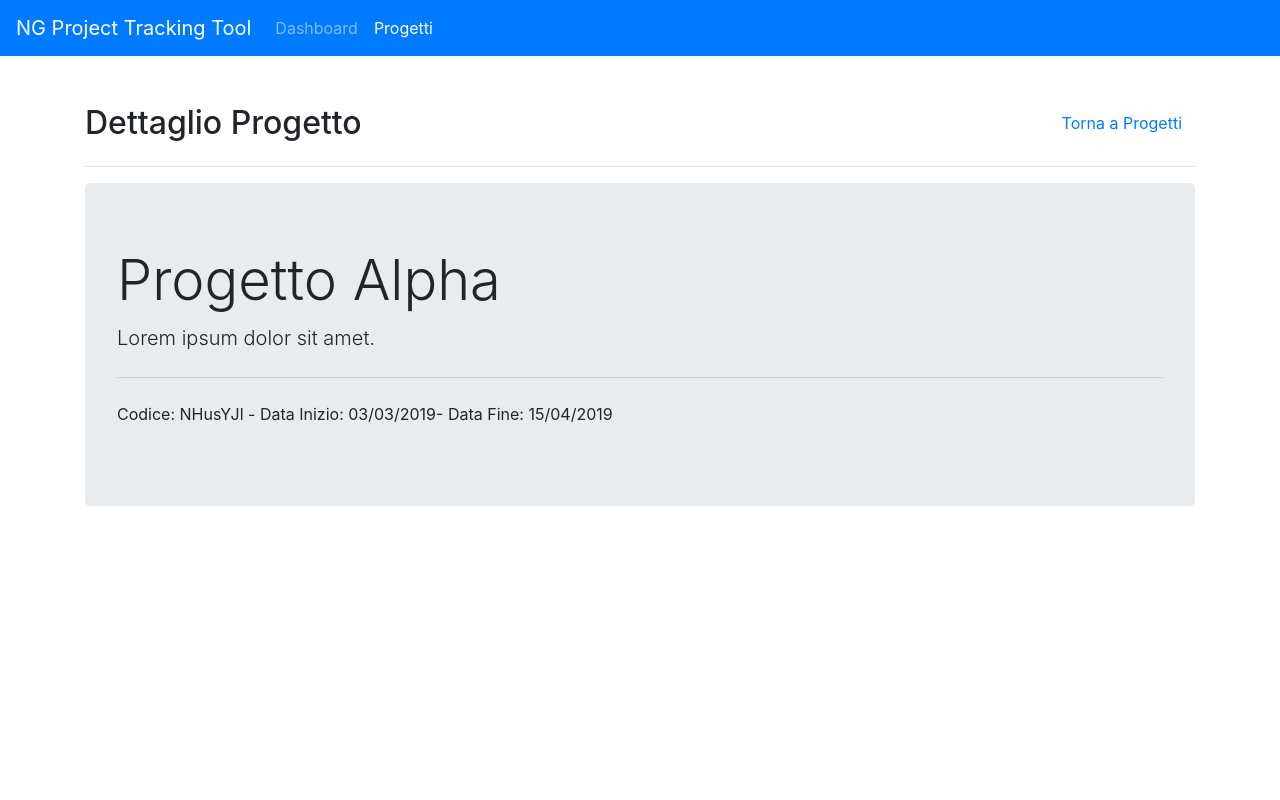
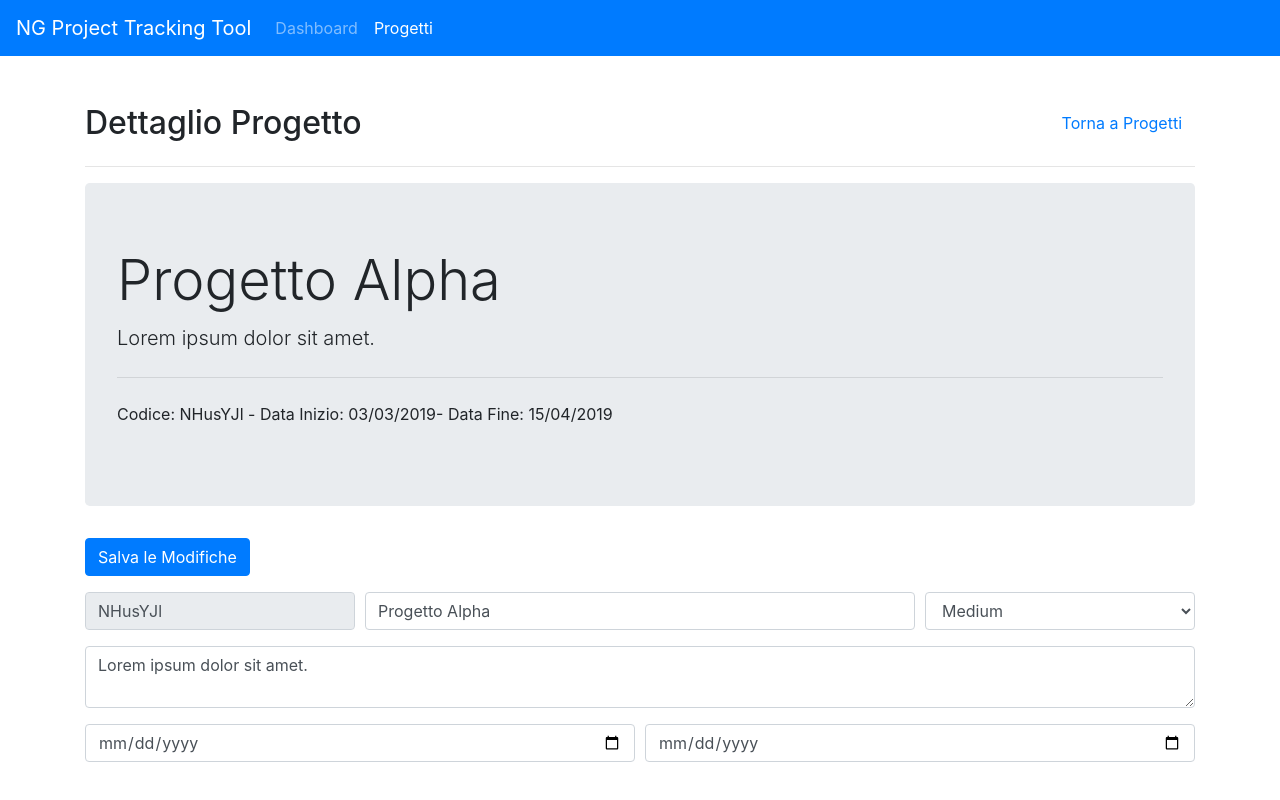
Before and after one commit to xantrix/ngptt, an Angular app: page /projects/detail/NHusYJl in a window 1280 px wide. Built offline with nearby package versions, Linux system fonts and the light colour scheme.

Commit message:
Update ProjectDetail with Edit ReactiveForm (and restore subscription)

```diff
--- a/src/app/projects/project-detail/project-detail.component.html
+++ b/src/app/projects/project-detail/project-detail.component.html
@@ -1,9 +1,60 @@
-<ngptt-section-header [title]="'Dettaglio Progetto'" [buttonLink]="'/projects'" [buttonLabel]="'Torna a Progetti'"></ngptt-section-header>
+<ngptt-section-header [title]="'Dettaglio Progetto'" [buttonLink]="'/projects'" [buttonLabel]="'Torna a Progetti'">
+</ngptt-section-header>
 
-<div class="jumbotron" *ngIf="project$ | async as project">
+<div class="jumbotron">
   <h1 class="display-4">{{project?.name}}</h1>
   <p class="lead">{{project?.description}}</p>
   <hr class="my-4">
   <p><span>Codice: {{project?.code}} - Data Inizio: {{project?.start | date:'dd/MM/yyyy'}}</span><span
       *ngIf="project?.end">- Data Fine: {{project?.end | date:'dd/MM/yyyy'}}</span></p>
 </div>
+
+<div class="row">
+  <div class="col">
+    <form [formGroup]="editProjectForm" (ngSubmit)="submitProjectForm()">
+      <div class="form-row">
+        <div class="col form-group">
+          <button type="submit" class="btn btn-primary">Salva le Modifiche</button>
+        </div>
+      </div>
+      <div class="form-row">
+        <div class="col form-group">
+          <input type="text" class="form-control" placeholder="Code" formControlName="code" disabled>
+          <p class="text-danger" *ngIf="editProjectForm.get('code').invalid && editProjectForm.get('code').touched">
+            <small>Il campo è richiesto</small></p>
+        </div>
+        <div class="col-md-6 form-group">
+          <input type="text" class="form-control" placeholder="Nome" formControlName="name">
+          <p class="text-danger" *ngIf="editProjectForm.get('name').invalid && editProjectForm.get('name').touched">
+            <small>Il campo è richiesto</small></p>
+        </div>
+        <div class="col form-group">
+          <select class="form-control" formControlName="priority">
+            <option value="low">Low</option>
+            <option value="medium">Medium</option>
+            <option value="high">High</option>
+          </select>
+          <p class="text-danger"
+            *ngIf="editProjectForm.get('priority').invalid && editProjectForm.get('priority').touched"><small>Il campo è
+              richiesto</small></p>
+        </div>
+      </div>
+      <div>
+        <div class="form-group">
+          <textarea class="form-control" placeholder="Descrizione" formControlName="description">
+                </textarea>
+        </div>
+        <div class="form-row">
+          <div class="form-group col-md-6">
+            <input type="date" class="form-control" placeholder="Data Inizio" formControlName="start">
+            <p class="text-danger" *ngIf="editProjectForm.get('start').invalid && editProjectForm.get('start').touched">
+              <small>Il campo è richiesto</small></p>
+          </div>
+          <div class="form-group col-md-6">
+            <input type="date" class="form-control" placeholder="Data Fine" formControlName="end">
+          </div>
+        </div>
+      </div>
+    </form>
+  </div>
+</div>
--- a/src/app/projects/project-detail/project-detail.component.ts
+++ b/src/app/projects/project-detail/project-detail.component.ts
@@ -1,25 +1,51 @@
-import { Component, OnInit, Input } from '@angular/core';
+import { Component, OnInit, OnDestroy, Input } from '@angular/core';
 import { Project } from 'src/app/shared/Project';
 import { ActivatedRoute, Route, ParamMap } from '@angular/router';
 import { ProjectService } from 'src/app/shared/services/project.service';
-import { Observable } from 'rxjs';
-import { switchMap } from 'rxjs/operators';
+import { Observable, Subscription } from 'rxjs';
+import { switchMap, tap } from 'rxjs/operators';
+import { FormGroup, FormControl, Validators } from '@angular/forms';
 
 @Component({
   selector: 'ngptt-project-detail',
   templateUrl: './project-detail.component.html',
-  styles: []
+  styles: [`
+  .form-control.ng-invalid.ng-touched {
+      border: 1px solid red;
+  }
+  `]
 })
-export class ProjectDetailComponent implements OnInit {
+export class ProjectDetailComponent implements OnInit, OnDestroy {
+  projectSubscription: Subscription;
   @Input() project: Project;
-  project$: Observable<Project>;
+  editProjectForm: FormGroup;
 
   constructor(private route: ActivatedRoute, private projectService: ProjectService) { }
 
   ngOnInit() {
-    this.project$ = this.route.paramMap.pipe(
-      switchMap((params: ParamMap) => this.projectService.get(params.get('code')))
-    );
+    this.projectSubscription = this.route.paramMap.pipe(
+      switchMap((params: ParamMap) => this.projectService.get(params.get('code'))),
+    ).subscribe((project) => {
+      this.project = project;
+      this.initForm();
+    })
   }
 
+  initForm() {
+    this.editProjectForm = new FormGroup({
+      'code': new FormControl(this.project.code, Validators.required),
+      'name': new FormControl(this.project.name, Validators.required),
+      'description': new FormControl(this.project.description),
+      'priority': new FormControl(this.project.priority, Validators.required),
+      'start': new FormControl(this.project.start),
+      'end': new FormControl(this.project.end)
+    });
+  }
+
+  submitProjectForm() {
+  }
+
+  ngOnDestroy() {
+    this.projectSubscription.unsubscribe();
+  }
 }
```
